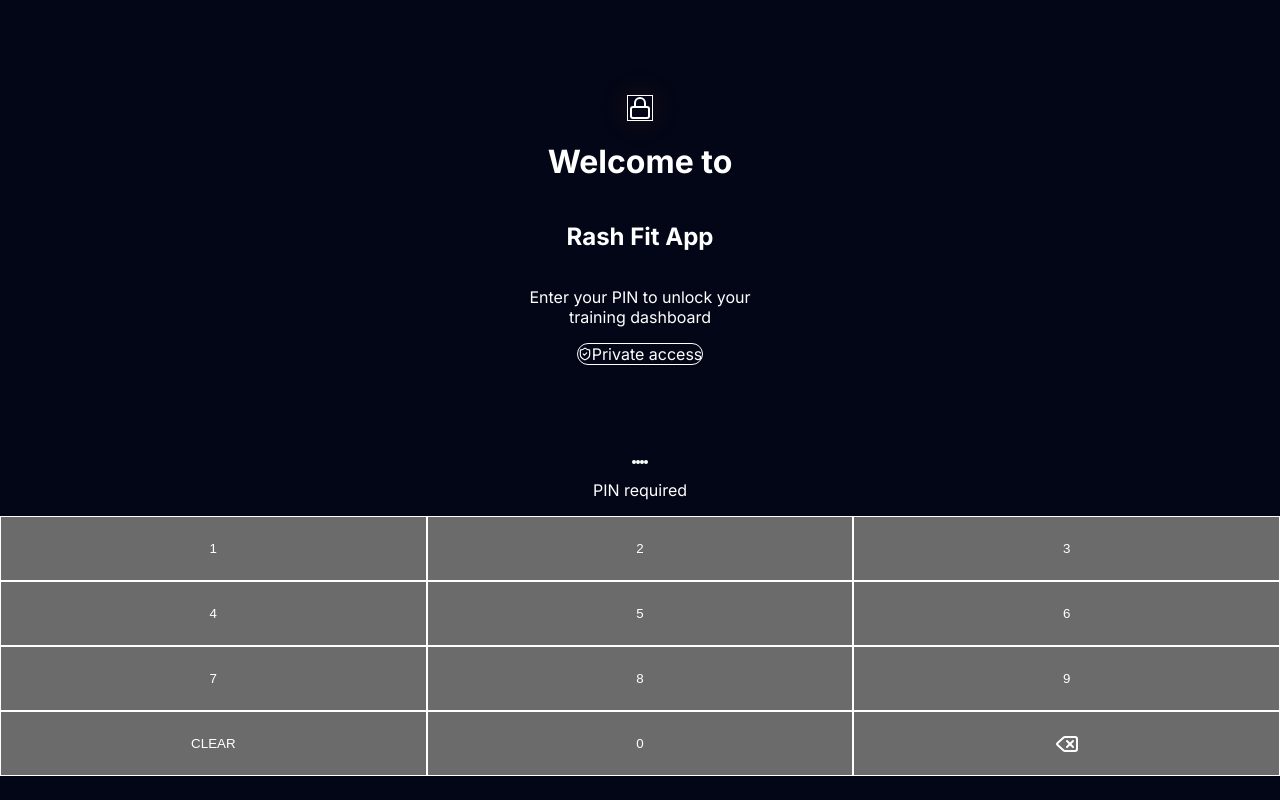
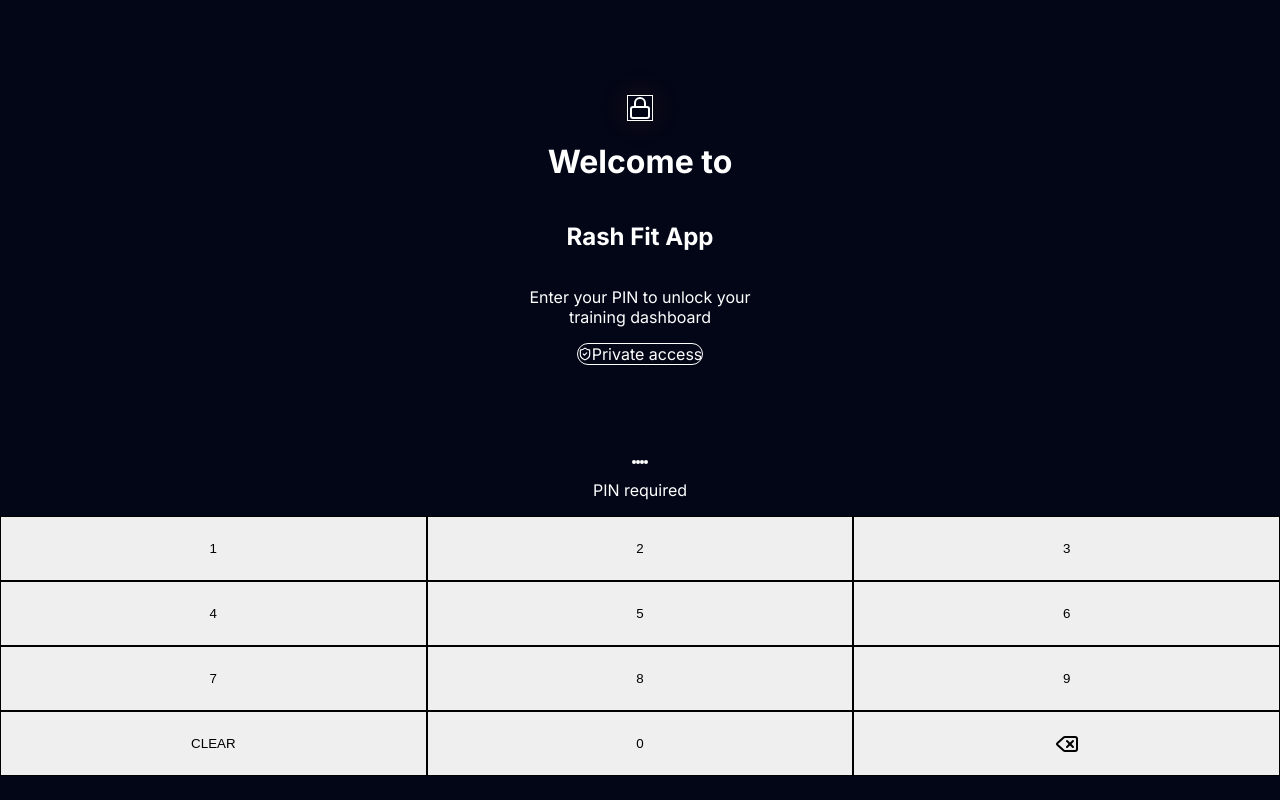
Before and after one commit to r3a2s1-pixel/rashi-fit-app, a Next.js app: page / in a window 1280 px wide. Built offline with nearby package versions, Linux system fonts and the light colour scheme.

Commit message:
fix globals css bad characters

```diff
--- a/app/globals.css
+++ b/app/globals.css
@@ -2,11 +2,11 @@
 @tailwind components;
 @tailwind utilities;
 
-:root {
+:rrot{
   color-scheme: dark;
 }
 
-html,
+HTML,
 body {
   background-color: #020617;
   color: #ffffff;
@@ -14,11 +14,9 @@ body {
   overscroll-behavior-y: none;
   -webkit-tap-highlight-color: transparent;
   width: 100%;
-  min-height: 100dvh;
+  min-height: 100dvh%;
   margin: 0;
   padding: 0;
 }
-
-* {
-  box-sizing: border-box;
+*{box-sizing: border-box;
 }
```
